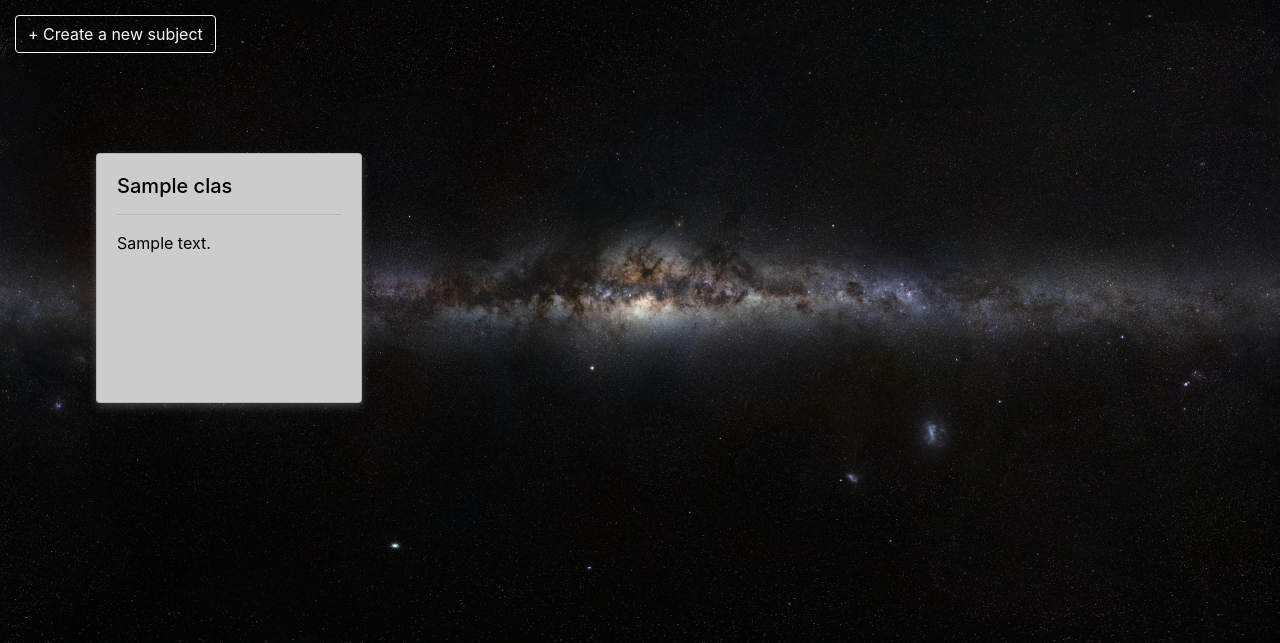
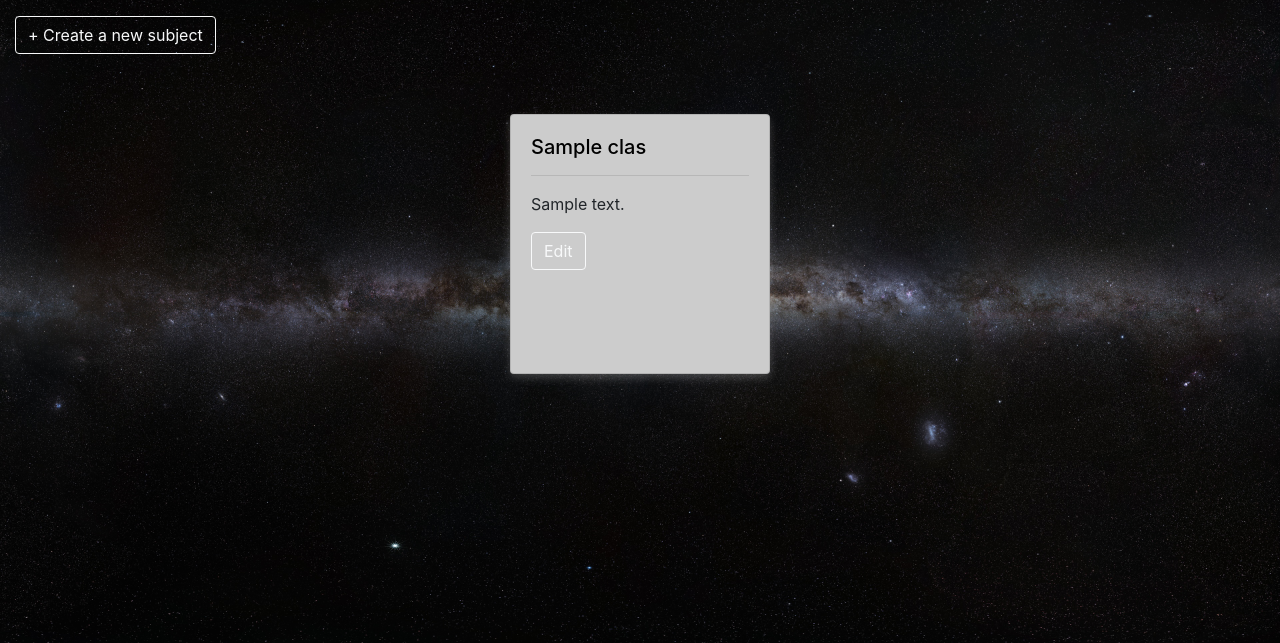
Before and after one commit to dchen3121/RemindMe, a Flask app: template src/templates/homescreen.html in a window 1280 px wide. Shown: the part 56-699 px from the top of the page. Run offline with Flask 2, Linux system fonts and the light colour scheme; the template is opened without the code that fills it: most values are stand-ins (such as "Sample title", 1, 10 or a date in 2020); some libraries are stand-ins or nearby versions.

Commit message:
Updated files

```diff
--- a/src/app.py
+++ b/src/app.py
@@ -51,7 +51,7 @@ def login_verification():
     password = request.form['password']
     if User.isvalid_login_username(username, password):
         User.login(username)
-        return render_template('login_welcome.html', username=session['username'], text="logged in")
+        return render_template('success.html', username=session['username'], text="You have successfully logged in", extend_url="?")
     else:
         session['username'] = None
         return render_template('login.html')
@@ -63,18 +63,25 @@ def register_user():
     username = request.form['username']
     password = request.form['password']
     User.signup_with_username(username, password)
-    return render_template('login_welcome.html', username=session['username'], text="registered")
+    return render_template('success.html', username=session['username'], text="You have successfully registered", extend_url="?")
+
+
+
+@app.route('/auth/new_subject', methods=['POST'])
+def new_subject_success():
+    user = User.get_user_by_username(session['username'])
+    if request.method == 'POST':
+        title = request.form['title']
+        description = request.form['description']
+        new_class = Class(title, description, "active", user.get_username())
+        new_class.save_class_to_mongo()
+    return render_template('success.html', username=session['username'], text="Edit successful", extend_url="?")
 
 
 
 @app.route('/home', methods=['POST', 'GET'])  # basically list of classes
 def homescreen_template():
     user = User.get_user_by_username(session['username'])
-    if request.method == 'POST':
-        title = request.form['title']
-        description = request.form['description']
-        new_class = Class(title, description, "active", user.get_username())
-        new_class.save_class_to_mongo()
     classes = user.get_classes_of_user()
     return render_template('homescreen.html', classes=classes, username=session['username'])
 
@@ -100,6 +107,23 @@ def subject_template(class_id):
     return render_template('view_subject.html', notes=notes, username=session['username'], subject=subject)
 
 
+'''
+@app.route('/home/subject/<string:class_id>/edit', methods=['POST', 'GET'])
+def edit_subject(class_id):
+    render_template()'''
+
+@app.route('/auth/new_note/<class_id>', methods=['POST'])
+def new_note_success(class_id):
+    subject = Class.get_class_by_id(class_id)
+    if request.method == 'POST':
+        title = request.form['title']
+        content = request.form['content']
+        date = request.form['date']
+        due_date = request.form['due-date']
+        new_note = Note(title, content, due_date, class_id, date)
+        new_note.save_note_to_mongo()
+    return render_template('success.html', username=session['username'], text="Edit successful", extend_url="/subject/" + class_id)
+
 
 
 @app.route('/home/subject/newnote/<string:class_id>')  # creating new note inside a class
@@ -110,4 +134,4 @@ def create_new_note(class_id):
 
 # requirement to run our app
 if __name__ == '__main__':
-    app.run(port=4995, debug=True)
+    app.run(port=4990, debug=True)
--- a/src/static/css/home_base.css
+++ b/src/static/css/home_base.css
@@ -4,9 +4,22 @@
 
 .card-subject {
     float:left;
-    width:24%;
-    height:250px;
-    margin-bottom:16px;
-    margin-left:1%;
+    width:260px;
+    height:260px;
+    margin-bottom:24px;
+    margin-left:12px;
+    margin-right:12px;
     background-color:#CCC;
 }
+
+.card-note {
+    float:left;
+    width:340px;
+    height:320px;
+    margin-bottom:24px;
+    margin-left:12px;
+    margin-right:12px;
+    background-color:#EEE;
+}
+
+@media (max-width:994px) {}
--- a/src/templates/auth_base.html
+++ b/src/templates/auth_base.html
@@ -16,7 +16,7 @@
             crossorigin="anonymous"></script>
     <link rel="stylesheet" type="text/css" href="{{ url_for('static', filename='css/auth_base.css') }}" />
 </head>
-<body style="background-image:url(../static/images/first_bg.jpg);background-size:cover;">
+<body style="background-image:url(../static/images/first_bg.jpg);background-size:cover;position:absolute;">
 {% block content %}
 
 {% endblock %}
--- a/src/templates/createnote.html
+++ b/src/templates/createnote.html
@@ -1,9 +1,9 @@
 {% extends "auth_base.html" %}
 {% block content %}
-<div style="margin-top:30px;margin-bottom:30px;margin-left:12%;margin-right:12%;padding:40px;border:3px solid rgba(200,200,200,0.3);border-radius:80px;background-color:rgb(150,150,160);color:white;">
+<div style="margin-top:30px;margin-bottom:30px;padding:40px;border:3px solid rgba(200,200,200,0.3);border-radius:80px;background-color:rgb(150,150,160);color:white;">
     <h1 style="text-align:center;font:Trebuchet MS;font-size:18pt;">New Note</h1>
     <hr>
-    <form id="new-note-form" action="/home/subject/{{ subject_id }}" method="post">
+    <form id="new-note-form" action="/auth/new_note/{{ subject_id }}" method="post">
         <div class="form-group">
             <label for="title" style="font-size:14pt;">Title</label>
             <input type="text" id="title" name="title" style="width:100%"/>
--- a/src/templates/createsubject.html
+++ b/src/templates/createsubject.html
@@ -3,14 +3,14 @@
 <div class="outer" style="width:600px;height:400px;">
     <h1 style="text-align:center;font:Trebuchet MS;font-size:18pt;">New Subject</h1>
     <hr>
-    <form id="new-subject-form" action="/home" method="post">
+    <form id="new-subject-form" action="/auth/new_subject" method="post">
         <div class="form-group">
             <label for="title" style="font-size:14pt;">Title</label>
             <input type="text" id="title" name="title" style="width:100%"/>
         </div>
         <div class="form-group">
             <label for="description" style="font-size:14pt;">Description</label>
-            <textarea id="description" class="form-control" name="description" rows="2" maxlength="150"></textarea>
+            <textarea id="description" class="form-control" name="description" rows="2" maxlength="100"></textarea>
         </div>
         <button type="submit" class="btn btn-secondary">Create new subject</button>
     </form>
--- a/src/templates/home_base.html
+++ b/src/templates/home_base.html
@@ -18,12 +18,15 @@
 </head>
 <body style="background-image:url(../static/images/first_bg.jpg);background-size:cover;">
 
-<nav class="navbar navbar-dark bg-dark" style="margin-bottom:15px;">
+<nav class="navbar navbar-dark bg-dark" style="margin-bottom:15px;position:fixed;width:100%;z-index:10;">
     <a class="navbar-brand" style="color:#CCCCCC">Hello, {{ username }}.</a>
     <form class="form-inline" action="/logout" method="post">
         <button class="btn btn-outline-light my-2 my-sm-0" type="submit">Log Out</button>
     </form>
 </nav>
+<br>
+<br>
+<br>
 
 {% block content %}
 
--- a/src/templates/homescreen.html
+++ b/src/templates/homescreen.html
@@ -1,25 +1,29 @@
 {% extends "home_base.html" %}
 {% block content %}
-<div class="container-fluid" style="margin-bottom:100px;">
+<div class="container-fluid" style="margin-bottom:60px;">
     <form id="createsubject" action="/home/newsubject">
         <button type="submit" class="btn btn-outline-light"> + Create a new subject</button>
     </form>
 </div>
-<div class="container">
+<div class="container h-100">
+    <div class="row h-100 justify-content-center align-items-center">
     {% if classes|length > 0 %}
         {% for class in classes %}
             <div class="card card-subject">
-                <a href="/home/subject/{{ class._id }}" style="color:black;text-decoration:none;">
-                    <div class="card-body">
-                        <h5 class="card-title">{{ class.title }}</h5>
-                        <hr>
-                        <p class="card-text">{{ class.description }}</p>
-                    </div>
-                </a>
+                <div class="card-body">
+                    <h5 class="card-title"><a href="/home/subject/{{ class._id }}"
+                                              style="color:black;text-decoration:none;">{{ class.title }}</a></h5>
+                    <hr>
+                    <p class="card-text">{{ class.description }}</p>
+                    <form action="/home/subject/{{ class._id }}/edit">
+                        <button class="btn btn-outline-light btn-small">Edit</button>
+                    </form>
+                </div>
             </div>
         {% endfor %}
     {% else %}
         <h4 style="color:#999;">You have yet to create anything ... </h4>
     {% endif %}
+    </div>
 </div>
 {% endblock %}
--- a/src/templates/login_welcome.html
+++ b/src/templates/success.html
@@ -4,10 +4,10 @@
     <div class="container">
         <h1 style="text-align:center;font:Trebuchet MS;">RemindMe!</h1>
         <hr>
-        <p style="text-align:center;font:Calibri;font-size:14pt">You have successfully {{ text }}.</p>
+        <p style="text-align:center;font:Calibri;font-size:14pt">{{ text }}.</p>
     </div>
     <div class="text-center">
-        <form action="/home">
+        <form action="/home{{ extend_url }}">
             <button type="submit" class="btn btn-secondary" style="font-size:18pt;">Continue to home</button>
         </form>
     </div>
```
Also changed, not shown: src/templates/view_subject.html (+5 -3 lines).
